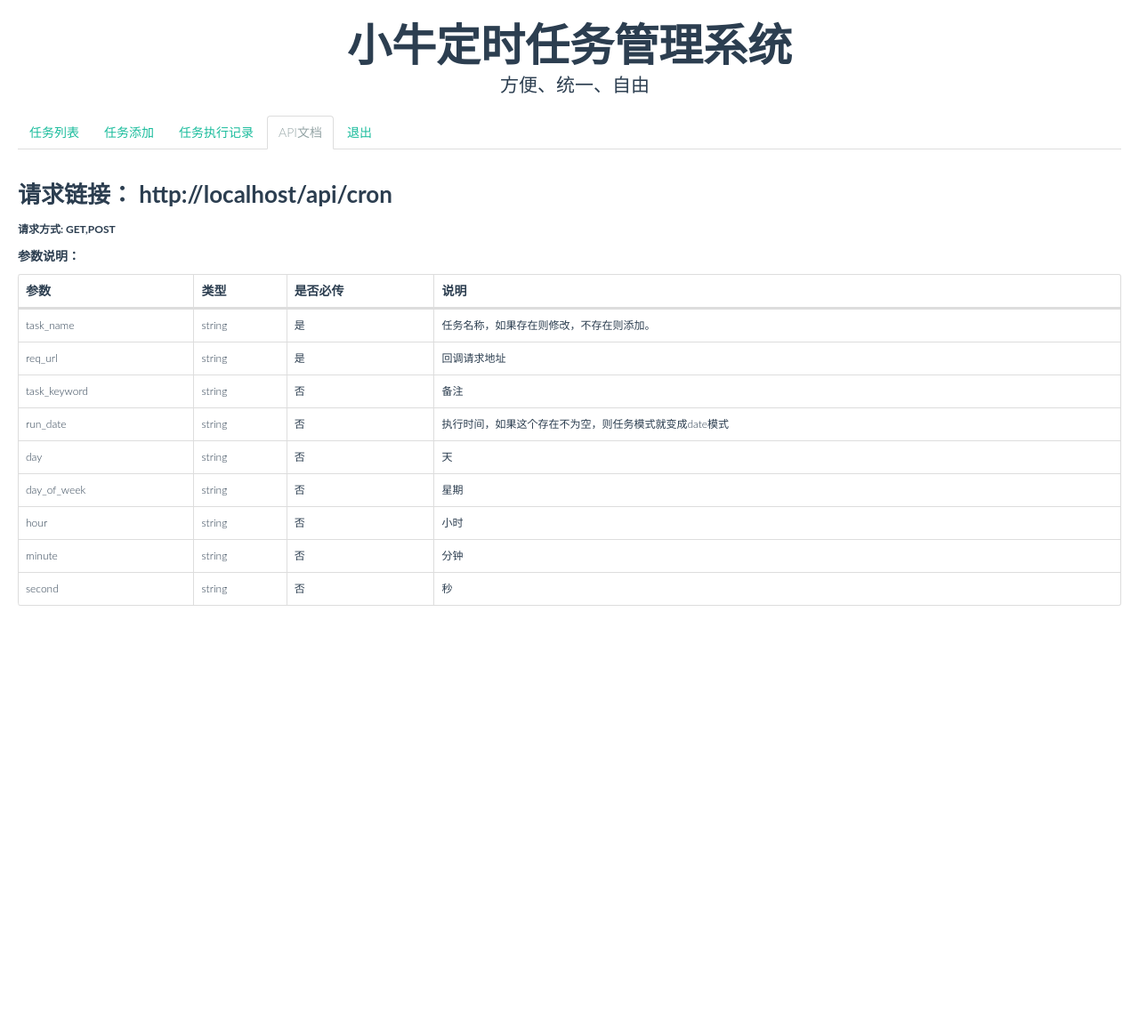
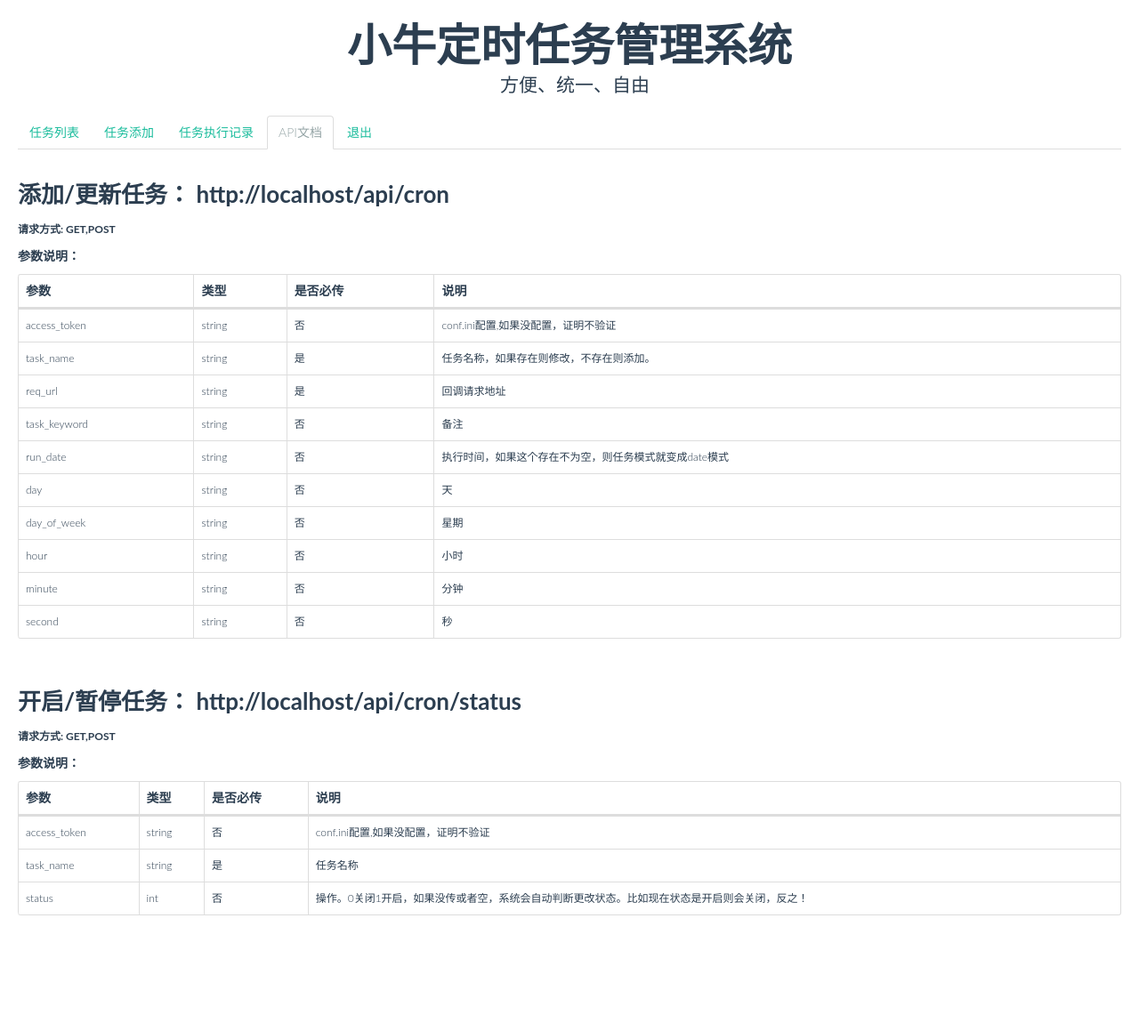
Before and after one commit to aniu-lee/xiaoniu_cron, a Flask app: page /api_doc in a window 1280 px wide. Shown: the whole page at 89% size. Before the commit the page ends 681 px from the top, so only its background shows below. Run offline with Flask 2, Linux system fonts and the light colour scheme; the visitor is signed in with stand-in values (Sample User, id 1); some libraries are stand-ins or nearby versions.

Commit message:
祝大家国庆节快乐！！ * 新增API-开启与关闭任务 * 增加定时删除job记录，默认保留1000条记录(配置可修改) * API增加access_token,使API更健壮。(配置可修改) * 网页：增加记录删除功能 * README更新

```diff
--- a/app/main/views.py
+++ b/app/main/views.py
@@ -1,7 +1,5 @@
 # -*- coding:utf-8 -*-
 import traceback
-
-import records
 
 from app import scheduler, db
 from datas.model.cron_infos import CronInfos
@@ -10,16 +8,16 @@ from datas.utils.times import get_now_time
 from . import main
 from flask import render_template, request, redirect, session, current_app, jsonify, url_for
 
-from ..common.functions import wechat_info_err
+from ..common.functions import wechat_info_err, web_api_return
 from ..crons import cron_do
+from ..decorated import login_required
 
 
 @main.route('/cron_list', methods=['GET', 'POST'])
 @main.route('/', methods=['GET', 'POST'])
+@login_required
 def cron_list():
     keyword = request.args.to_dict()
-    if 'is_pass' not in session:
-        return redirect(url_for('main.check_pass',msg='需要验证动态口令'))
     page = int(request.args.get('page') or 1)
     task_name = keyword.get('task_name')
     filter_arr = []
@@ -33,15 +31,14 @@ def cron_list():
 
 
 @main.route('/api_doc', methods=['GET', 'POST'])
+@login_required
 def api_doc():
     return render_template("api_doc.html")
 
 
 @main.route('/job_log_list', methods=['GET', 'POST'])
+@login_required
 def job_log_list():
-    if 'is_pass' not in session:
-        return redirect('/check_pass?msg=需要验证动态口令')
-
     keywords = request.args.to_dict()
 
     page = int(request.args.get('page') or 1)
@@ -54,10 +51,8 @@ def job_log_list():
     return render_template("job_log_list.html", page_data=page_data, keywords=keywords)
 
 @main.route('/job_log_all_list', methods=['GET', 'POST'])
+@login_required
 def job_log_all_list():
-    if 'is_pass' not in session:
-        return redirect('/check_pass?msg=需要验证动态口令')
-
     keywords = request.args.to_dict()
 
     page = int(request.args.get('page') or 1)
@@ -84,56 +79,44 @@ def job_log_all_list():
     return render_template("job_log_all_list.html", page_data=page_data, keywords=keywords)
 
 
+@main.route('/job_log_delete', methods=['GET', 'POST'])
+@login_required
+def job_log_delete():
+    datas = request.values.to_dict()
+    job_log_id = datas.get('job_log_id')
+    job_logs = JobLog.query.get(job_log_id)
+    if not job_logs:
+        return web_api_return(code=1,msg='信息不存在')
+    db.session.delete(job_logs)
+    db.session.commit()
+
+    return web_api_return(code=0,msg='删除成功')
+
 @main.route('/cron_add', methods=['GET', 'POST'])
+@login_required
 def cron_add():
-    if 'is_pass' not in session:
-        return redirect('/check_pass?msg=需要验证动态口令')
-
     if request.method == 'POST':
         try:
-            if 'is_admin' not in session:
-                return jsonify({
-                    'errcode': 1,
-                    'errmsg': '您没有权限操作',
-                    'url': ''
-                })
-
             datas = request.values.to_dict()
             task_name = datas.get('task_name')
             task_keyword = datas.get('task_keyword')
 
             if not task_name:
-                return jsonify({
-                    'errcode': 1,
-                    'errmsg': '任务名称不能为空',
-                    'url': ''
-                })
+                return web_api_return(code=1,msg='任务名称不能为空')
 
             _cif = CronInfos.query.filter(CronInfos.task_name == task_name).first()
             if _cif:
-                return jsonify({
-                    'errcode': 1,
-                    'errmsg': '任务名称已存在',
-                    'url': ''
-                })
+                return web_api_return(code=1,msg='任务名称已存在')
 
             run_date = datas.get('run_date')
             if run_date:
                 if run_date < get_now_time('%Y-%m-%d %H:%M'):
-                    return jsonify({
-                        'errcode': 1,
-                        'errmsg': '设置的时间已过期，请重新设置',
-                        'url': ''
-                    })
+                    return web_api_return(code=1,msg='设置的时间已过期，请重新设置')
             day = datas.get('day')
 
             if day:
                 if day.isdigit() and int(day) not in range(1, 32):
-                    return jsonify({
-                        'errcode': 1,
-                        'errmsg': '日（号）不在范围内，请检查！',
-                        'url': ''
-                    })
+                    return web_api_return(code=1,msg='日（号）不在范围内，请检查！')
                 else:
                     pass
 
@@ -142,79 +125,43 @@ def cron_add():
             if day_of_week:
                 if day_of_week.isdigit():
                     if int(day_of_week) not in range(0, 7):
-                        return jsonify({
-                            'errcode': 1,
-                            'errmsg': '星期 不在范围内，请检查！',
-                            'url': ''
-                        })
+                        return web_api_return(code=1,msg='星期 不在范围内，请检查！')
                 else:
                     if day_of_week not in ['mon', 'tue', 'wed', 'thu', 'fri', 'sat', 'sun']:
-                        return jsonify({
-                            'errcode': 1,
-                            'errmsg': '星期 不在范围内，请检查！',
-                            'url': ''
-                        })
+                        return web_api_return(code=1,msg='星期 不在范围内，请检查！')
 
             hour = datas.get('hour')
 
             if hour and hour.isdigit():
                 if int(hour) not in range(0, 24):
-                    return jsonify({
-                        'errcode': 1,
-                        'errmsg': '小时 不在范围内，请检查！',
-                        'url': ''
-                    })
+                    return web_api_return(code=1,msg='小时 不在范围内，请检查！')
 
             minute = datas.get('minute')
             if minute and minute.isdigit():
                 if int(minute) not in range(0, 60):
-                    return jsonify({
-                        'errcode': 1,
-                        'errmsg': '分钟 不在范围内，请检查！',
-                        'url': ''
-                    })
+                    return web_api_return(code=1,msg='分钟 不在范围内，请检查！')
 
             second = datas.get('second')
 
             if second and second.isdigit():
                 if int(second) not in range(0, 60):
-                    return jsonify({
-                        'errcode': 1,
-                        'errmsg': '秒 不在范围内，请检查！',
-                        'url': ''
-                    })
+                    return web_api_return(code=1,msg='秒 不在范围内，请检查！')
 
             ds_ms = datas.get('ds_ms')
             if ds_ms == '1':
                 if not run_date:
-                    return jsonify({
-                        'errcode': 1,
-                        'errmsg': '时间没设置呢！',
-                        'url': ''
-                    })
+                    return web_api_return(code=1,msg='时间没设置呢！')
             else:
                 if not day_of_week and not day and not hour and not minute and not second:
-                    return jsonify({
-                        'errcode': 1,
-                        'errmsg': '请完整填写！',
-                        'url': ''
-                    })
+                    return web_api_return(code=1,msg='请完整填写！')
 
             req_url = datas.get('req_url')
 
             if not req_url:
-                return jsonify({
-                    'errcode': 1,
-                    'errmsg': '回调URL必填！',
-                    'url': ''
-                })
+                return web_api_return(code=1,msg='回调URL必填！')
 
             if 'http://' not in req_url and 'https://' not in req_url:
-                return jsonify({
-                    'errcode': 1,
-                    'errmsg': 'URL格式有误！',
-                    'url': ''
-                })
+                return web_api_return(code=1,msg='URL格式有误！')
             cif = CronInfos(task_name=task_name, task_keyword=task_keyword, run_date=run_date, day_of_week=day_of_week,
                             day=day, hour=hour, minute=minute, second=second, req_url=req_url, status=1)
 
@@ -243,59 +190,35 @@ def cron_add():
                     cron_datas['second'] = second
 
             scheduler.add_job("cron_%s" % cron_id, func=cron_do, args=[cron_id], replace_existing=True, **cron_datas)
+            return web_api_return(code=0,msg='添加成功',url='/cron_list')
 
-            return jsonify({
-                'errcode': 0,
-                'errmsg': '添加成功',
-                'url': '/cron_list'
-            })
         except Exception as e:
             trace_info = traceback.format_exc()
             wechat_info_err(str(e), trace_info)
-            return jsonify({
-                'errcode': 1,
-                'errmsg': str(e),
-                'url': '/cron_list'
-            })
+            return web_api_return(code=1, msg=str(e), url='/cron_list')
 
     return render_template("cron_add.html")
 
 
 @main.route('/cron_edit', methods=['GET', 'POST'])
+@login_required
 def cron_edit():
-    if 'is_pass' not in session:
-        return redirect('/check_pass?msg=需要验证密码+两位动态密码')
-
     id = request.values.get('id')
     cif = CronInfos.query.get(id)
     if request.method == 'POST':
-        if 'is_admin' not in session:
-            return jsonify({
-                'errcode': 1,
-                'errmsg': '您没有权限操作',
-                'url': ''
-            })
 
         datas = request.values.to_dict()
         ds_ms = datas.get('ds_ms')
         task_name = datas.get('task_name')
 
         if not task_name:
-            return jsonify({
-                'errcode': 1,
-                'errmsg': '任务名称不能为空',
-                'url': ''
-            })
+            return web_api_return(code=1,msg='任务名称不能为空')
 
         task_keyword = datas.get('task_keyword') or ''
 
         _cif = CronInfos.query.filter(CronInfos.task_name == task_name,CronInfos.id != datas.get('id')).first()
         if _cif:
-            return jsonify({
-                'errcode': 1,
-                'errmsg': '任务名称已存在已存在',
-                'url': ''
-            })
+            return web_api_return(code=1, msg='任务名称已存在已存在')
 
         run_date = datas.get('run_date')
 
@@ -304,21 +227,13 @@ def cron_edit():
 
         if run_date:
             if run_date < get_now_time('%Y-%m-%d %H:%M'):
-                return jsonify({
-                    'errcode': 1,
-                    'errmsg': '设置的时间已过期，请重新设置',
-                    'url': ''
-                })
+                return web_api_return(code=1, msg='设置的时间已过期，请重新设置')
 
         day = datas.get('day')
 
         if day:
             if day.isdigit() and int(day) not in range(1, 32):
-                return jsonify({
-                    'errcode': 1,
-                    'errmsg': '日（号）不在范围内，请检查！',
-                    'url': ''
-                })
+                return web_api_return(code=1, msg='日（号）不在范围内，请检查！')
             else:
                 pass
 
@@ -327,79 +242,44 @@ def cron_edit():
         if day_of_week:
             if day_of_week.isdigit():
                 if int(day_of_week) not in range(0, 7):
-                    return jsonify({
-                        'errcode': 1,
-                        'errmsg': '星期 不在范围内，请检查！',
-                        'url': ''
-                    })
+                    return web_api_return(code=1, msg='星期 不在范围内，请检查！')
             else:
                 if day_of_week not in ['mon', 'tue', 'wed', 'thu', 'fri', 'sat', 'sun']:
-                    return jsonify({
-                        'errcode': 1,
-                        'errmsg': '星期 不在范围内，请检查！',
-                        'url': ''
-                    })
+                    return web_api_return(code=1, msg='星期 不在范围内，请检查！')
 
         hour = datas.get('hour')
 
         if hour and hour.isdigit():
             if int(hour) not in range(0, 24):
-                return jsonify({
-                    'errcode': 1,
-                    'errmsg': '小时 不在范围内，请检查！',
-                    'url': ''
-                })
+                return web_api_return(code=1, msg='小时 不在范围内，请检查！')
 
         minute = datas.get('minute')
         if minute and minute.isdigit():
             if int(minute) not in range(0, 60):
-                return jsonify({
-                    'errcode': 1,
-                    'errmsg': '分钟 不在范围内，请检查！',
-                    'url': ''
-                })
+                return web_api_return(code=1, msg='分钟 不在范围内，请检查！')
 
         second = datas.get('second')
 
         if second and second.isdigit():
             if int(second) not in range(0, 60):
-                return jsonify({
-                    'errcode': 1,
-                    'errmsg': '秒 不在范围内，请检查！',
-                    'url': ''
-                })
+                return web_api_return(code=1, msg='秒 不在范围内，请检查！')
 
         ds_ms = datas.get('ds_ms')
         if ds_ms == '1':
             if not run_date:
-                return jsonify({
-                    'errcode': 1,
-                    'errmsg': '时间没设置呢！',
-                    'url': ''
-                })
+                return web_api_return(code=1, msg='时间没设置呢！')
         else:
             if not day_of_week and not day and not hour and not minute and not second:
-                return jsonify({
-                    'errcode': 1,
-                    'errmsg': '请完整填写！',
-                    'url': ''
-                })
+                return web_api_return(code=1, msg='请完整填写！')
 
         req_url = datas.get('req_url')
 
         if not req_url:
-            return jsonify({
-                'errcode': 1,
-                'errmsg': '回调URL必填！',
-                'url': ''
-            })
+            return web_api_return(code=1, msg='回调URL必填！')
 
         if 'http://' not in req_url and 'https://' not in req_url:
-            return jsonify({
-                'errcode': 1,
-                'errmsg': 'URL格式有误！',
-                'url': ''
-            })
+            return web_api_return(code=1, msg='URL格式有误！')
+
         cif.task_name = task_name
         cif.task_keyword = task_keyword
         cif.run_date = run_date
@@ -436,35 +316,18 @@ def cron_edit():
 
         scheduler.add_job("cron_%s" % cron_id, func=cron_do, args=[cron_id], replace_existing=True, **cron_datas)
 
-        return jsonify({
-            'errcode': 0,
-            'errmsg': '修改成功',
-            'url': '/cron_list'
-        })
+        return web_api_return(code=0, msg='修改成功！',url='/cron_list')
+
     return render_template("cron_edit.html", cif=cif)
 
 
 @main.route('/update_status', methods=['GET', 'POST'])
+@login_required
 def update_status():
-
-    if 'is_pass' not in session:
-        return redirect('/check_pass?msg=需要验证动态口令')
-
-    if 'is_admin' not in session:
-        return jsonify({
-            'errcode':1,
-            'errmsg':'您没有权限操作',
-            'url':''
-        })
-
     id = request.args.get('id')
     cif = CronInfos.query.get(id)
     if not cif:
-        return jsonify({
-            'errcode': 1,
-            'errmsg': '项目不存在',
-            'url': '/cron_list'
-        })
+        return web_api_return(code=1, msg='项目不存在',url='/cron_list')
     status = cif.status
     _status = 0
     if status == 0:
@@ -475,34 +338,15 @@ def update_status():
     cif.status = _status
     db.session.add(cif)
     db.session.commit()
-
-    return jsonify({
-        'errcode': 0,
-        'errmsg': '操作成功',
-        'url': ''
-    })
-
+    return web_api_return(code=0, msg='操作成功')
 
 @main.route('/cron_del', methods=['GET', 'POST'])
+@login_required
 def cron_del():
-    if 'is_pass' not in session:
-        return redirect('/check_pass?msg=需要验证密码')
-
-    if 'is_admin' not in session:
-        return jsonify({
-            'errcode':1,
-            'errmsg':'您没有权限操作',
-            'url':''
-        })
     id = request.args.get('id')
     cif = CronInfos.query.get(id)
     if not cif:
-        return jsonify({
-            'errcode': 1,
-            'errmsg': '项目不存在',
-            'url': ''
-        })
-
+        return web_api_return(code=1, msg='项目不存在', url='/cron_list')
     cron_id = cif.id
 
     db.session.delete(cif)
@@ -515,13 +359,7 @@ def cron_del():
     db.session.execute("delete from job_log where cron_info_id='%s'" % cron_id)
 
     db.session.commit()
-
-    return jsonify({
-        'errcode': 0,
-        'errmsg': '操作成功',
-        'url': '/cron_list'
-    })
-
+    return web_api_return(code=0, msg='操作成功', url='/cron_list')
 
 @main.route('/check_pass', methods=['GET', 'POST'])
 def check_pass():
@@ -534,24 +372,11 @@ def check_pass():
             if not password:
                 return redirect("/check_pass?msg=密码不能为空")
             login_pwd = current_app.config.get('LOGIN_PWD')
-            if len(password) > len(login_pwd) +2:
-                return redirect("/check_pass?msg=密码格式有误")
-            if len(password) < len(login_pwd):
-                return redirect("/check_pass?msg=密码格式有误")
-            if len(password) == len(login_pwd):
-                if password == login_pwd:
-                    session['is_pass'] = 1
-                    return redirect("/cron_list")
-            _pass = password[0:len(login_pwd)]
-            my = password[len(login_pwd)-len(password):]
-            if _pass == login_pwd:
-                session['is_pass'] = 1
-            ctt = int(get_now_time('%M'))
-            try:
-                if int(my) == ctt:
-                    session['is_admin'] = 1
-            except:
-                pass
+            if not login_pwd:
+                return redirect("/check_pass?msg=请联系管理员")
+            if login_pwd!=password:
+                return redirect("/check_pass?msg=密码有误")
+            session['is_login'] = True
             return redirect('/cron_list')
         except:
             return redirect("/check_pass?msg=系统有误,请重新试试")
@@ -560,4 +385,4 @@ def check_pass():
 @main.route('/logout')
 def logout():
     session.clear()
-    return redirect("/cron_list")
+    return redirect("/check_pass")
--- a/app/templates/api_doc.html
+++ b/app/templates/api_doc.html
@@ -34,6 +34,12 @@
                         </tr>
                         </thead>
                         <tbody>
+                            <tr>
+                                <td>access_token</td>
+                                <td>string</td>
+                                <td>否</td>
+                                <td>conf.ini配置,如果没配置，证明不验证</td>
+                            </tr>
                             <tr>
                                 <td>task_name</td>
                                 <td>string</td>
@@ -91,7 +97,41 @@
                         </tbody>
                     </table>
                 </div>
-
+                <div class="control-group">
+                    <h3 id="urls2"></h3>
+                    <h5>请求方式: GET,POST</h5>
+                    <h4>参数说明：</h4>
+                    <table class="table table-hover table-bordered">
+                        <thead>
+                        <tr>
+                            <th>参数</th>
+                            <th>类型</th>
+                            <th>是否必传</th>
+                            <th>说明</th>
+                        </tr>
+                        </thead>
+                        <tbody>
+                            <tr>
+                                <td>access_token</td>
+                                <td>string</td>
+                                <td>否</td>
+                                <td>conf.ini配置,如果没配置，证明不验证</td>
+                            </tr>
+                            <tr>
+                                <td>task_name</td>
+                                <td>string</td>
+                                <td>是</td>
+                                <td>任务名称</td>
+                            </tr>
+                            <tr>
+                                <td>status</td>
+                                <td>int</td>
+                                <td>否</td>
+                                <td>操作。0关闭1开启，如果没传或者空，系统会自动判断更改状态。比如现在状态是开启则会关闭，反之！</td>
+                            </tr>
+                        </tbody>
+                    </table>
+                </div>
             </fieldset>
         </form>
     </div>
@@ -114,6 +154,8 @@
             return hostUrl;
         }();
 
-        $('#urls').html("请求链接： "+ HOST_URL +"/api/cron")
+        $('#urls').html("添加/更新任务： "+ HOST_URL +"/api/cron")
+
+        $('#urls2').html("开启/暂停任务： "+ HOST_URL +"/api/cron/status")
     </script>
 {%  endblock %}
--- a/app/templates/check_pass.html
+++ b/app/templates/check_pass.html
@@ -33,7 +33,7 @@
     </div>
 {% endif %}
 <form action="{{ url_for('main.check_pass') }}" method="post" class="well form-search form-inline">
-    <input type="text" name="password" value="" placeholder="动态密码" class="form-control"> <input type="submit" value="提交" class="btn btn-primary">
+    <input type="text" name="password" value="" placeholder="密码" class="form-control"> <input type="submit" value="提交" class="btn btn-primary">
     <br>当前系统时间: {{ today }}
 </form>
 </div>
--- a/app/templates/job_log_all_list.html
+++ b/app/templates/job_log_all_list.html
@@ -32,6 +32,7 @@
                     <th>返回的内容</th>
                     <th>执行时间</th>
                     <th>耗时</th>
+                    <th>操作</th>
                 </tr>
                 </thead>
                 <tbody>
@@ -42,6 +43,7 @@
                         <td>{{ item[0].content }}</td>
                         <td>{{ item[0].create_time }}</td>
                         <td>{{ item[0].take_time }}</td>
+                        <td><a href="{{ url_for('main.job_log_delete',job_log_id=item[0].id) }}" class="js-ajax-delete">删除</a></td>
                     </tr>
                 {% endfor %}
                 </tbody>
--- a/conf.ini
+++ b/conf.ini
@@ -8,3 +8,5 @@ cron_db_url=sqlite:////home/www/xiaoniu_cron.sqlite
 cron_job_log_db_url=sqlite:////home/www/xiaoniu_db.sqlite
 login_pwd=123456
 error_notice_api_key=
+job_log_counts = 1000
+api_access_token = abcdabcd
--- a/config.py
+++ b/config.py
@@ -53,7 +53,8 @@ class Config:
             'replace_existing': True,
             'trigger': 'cron',
             'day_of_week': "*",
-            'day': '*/7',
+            'day': '*',
+            'hour':'*/8'
         }
     ]
 
--- a/configs.py
+++ b/configs.py
@@ -17,6 +17,8 @@ def configs(key = None):
     redis_port = cp.get('default','redis_port')
     login_pwd = cp.get('default','login_pwd')
     error_notice_api_key = cp.get('default','error_notice_api_key')
+    job_log_counts = cp.get('default','job_log_counts')
+    api_access_token = cp.get('default','api_access_token')
 
     pz = {
         'is_single':is_single,
@@ -27,7 +29,9 @@ def configs(key = None):
         'cron_job_log_db_url':cron_job_log_db_url,
         'redis_port':redis_port,
         'lgoin_pwd':login_pwd,
-        'error_notice_url':error_notice_api_key
+        'error_notice_url':error_notice_api_key,
+        'job_log_counts':job_log_counts,
+        'api_access_token':api_access_token
     }
 
     return pz
```
Also changed, not shown: app/api/views.py (+83 -0 lines), app/common/functions.py (+8 -0 lines), app/crons.py (+20 -4 lines), app/decorated.py (+12 -0 lines), manage.py (+3 -9 lines), README.md.
